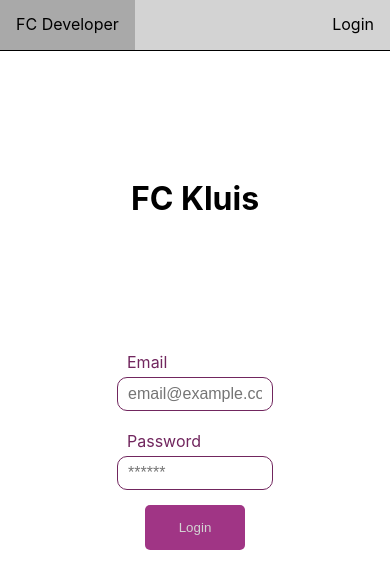
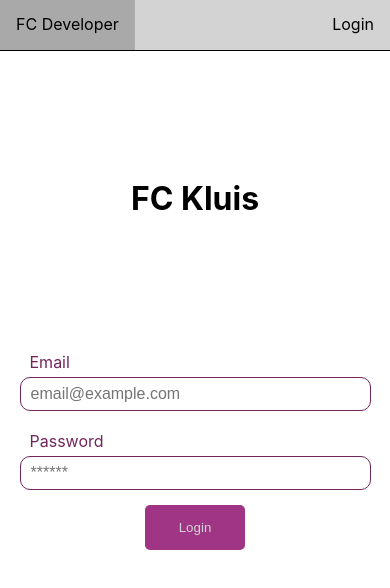
Before and after one commit to xRaill/fckluis, a Next.js app: page /login in a window 390 px wide. Shown: the top 588 px of the page. Built offline with nearby package versions, Linux system fonts and the light colour scheme; no server answers.

Commit message:
Made form fields responsive

```diff
--- a/components/Form/FormItem.tsx
+++ b/components/Form/FormItem.tsx
@@ -2,8 +2,11 @@ import styled from 'styled-components';
 import FormError from './FormError';
 
 const InputItem = styled.div`
-  width: 40vw;
   margin: 15px auto;
+  width: 90vw;
+  @media (min-width: 767px) {
+    width: 40vw;
+  }
 `;
 
 const Label = styled.label`
```
